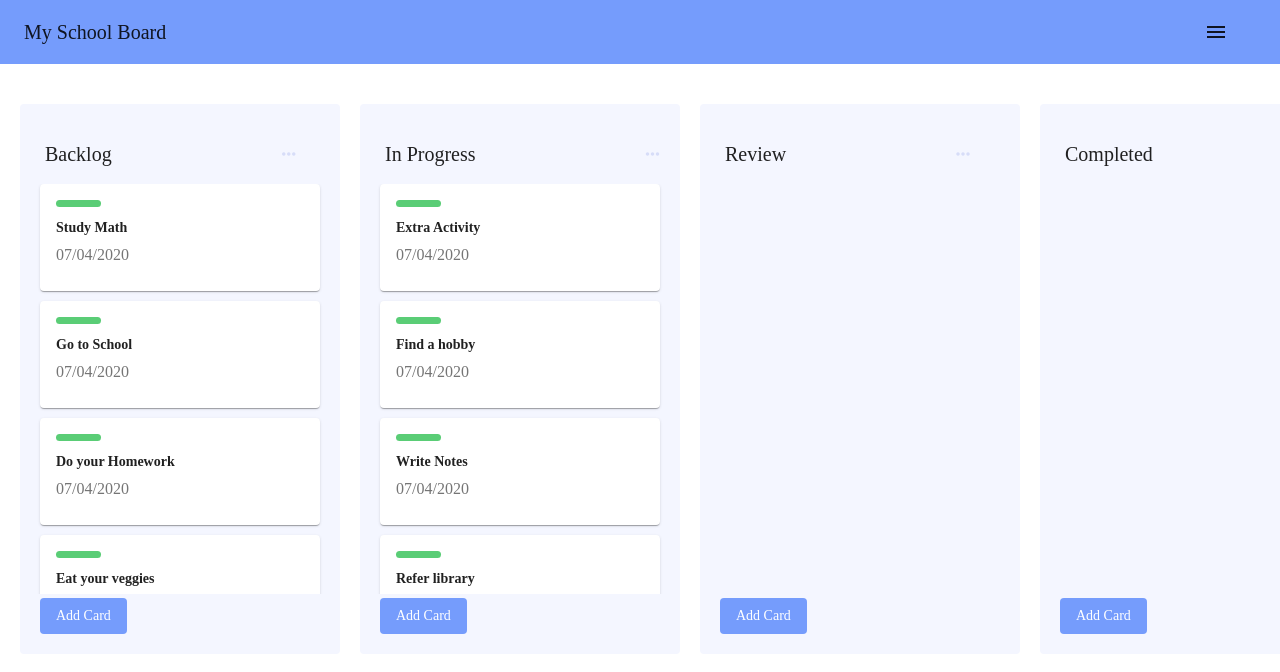
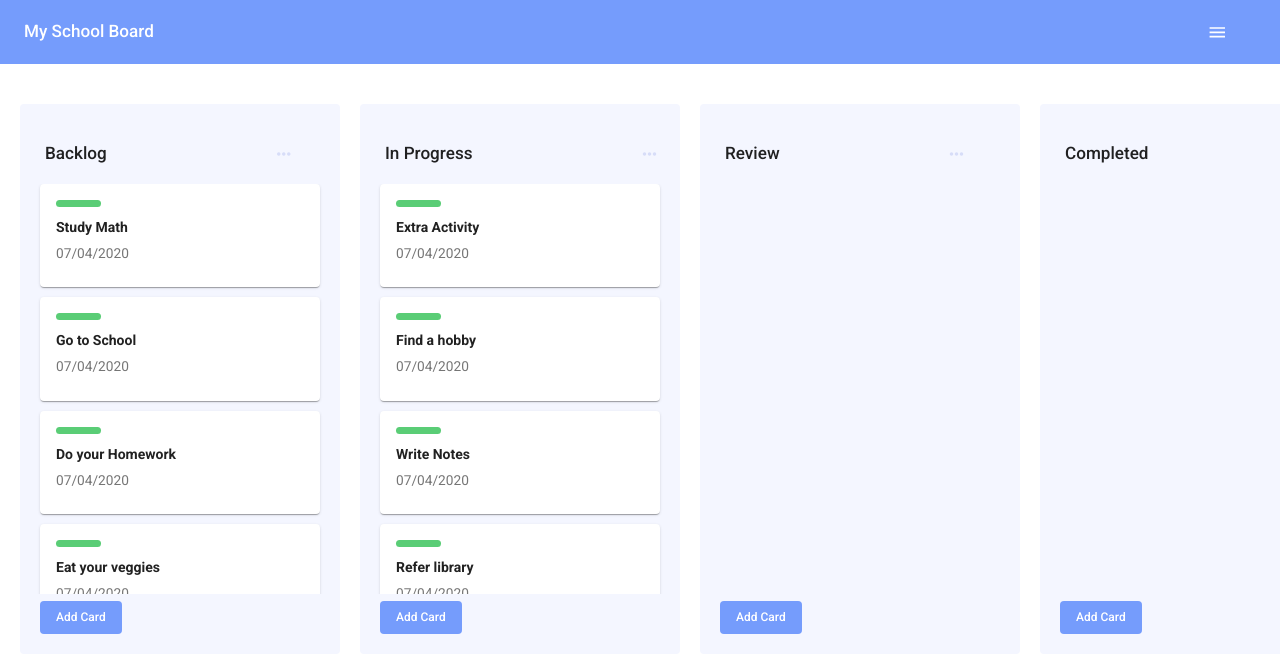
Before and after one commit to hatchways/team-linguini, a React (Create React App) app in the folder client/: page / in a window 1280 px wide. Shown: the top 672 px of the page. Built offline with nearby package versions, Linux system fonts and the light colour scheme.

Commit message:
Reverting the common props in the theme styles to default values as it is conflicting with default UI styles

```diff
--- a/client/src/pages/Login.js
+++ b/client/src/pages/Login.js
@@ -4,7 +4,7 @@ import {useAuth} from "../providers/auth/auth.provider";
 import {authStyle} from '../themes/signup.style';
 import {setIsAuthenticated, fetchUserSuccess, fetchUserRequest, fetchUserFailure} from "../providers/auth/auth.action";
 
-import {AuthForm, RedirectDiv} from '../Components/auth'
+import {AuthForm, RedirectDiv} from '../components/auth'
 import axios from "axios";
 import {Grid, makeStyles} from "@material-ui/core";
 
--- a/client/src/pages/Signup.js
+++ b/client/src/pages/Signup.js
@@ -2,7 +2,7 @@ import React, {useState} from "react";
 import {Grid} from "@material-ui/core";
 import { makeStyles } from '@material-ui/core/styles';
 import {useHistory} from "react-router-dom";
-import { AuthForm, RedirectDiv} from "../Components/auth"
+import { AuthForm, RedirectDiv} from "../components/auth"
 import {authStyle} from '../themes/signup.style';
 import axios from 'axios';
 
--- a/client/src/themes/signup.style.js
+++ b/client/src/themes/signup.style.js
@@ -1,3 +1,4 @@
+/*
 exports.authStyle = {
     vh100: {
         height: '100vh'
@@ -42,3 +43,4 @@ exports.authStyle = {
         }
     }
 }
+*/
--- a/client/src/themes/theme.js
+++ b/client/src/themes/theme.js
@@ -2,8 +2,8 @@ import { createMuiTheme } from "@material-ui/core";
 
 export const theme = createMuiTheme({
   typography: {
-    fontFamily: ['"Montserrat"'].join(', '),
-    fontSize: 14,
+    fontFamily: '"Roboto"',
+    fontSize: 12,
     h1: {
       // could customize the h1 variant as well
     },
@@ -12,6 +12,6 @@ export const theme = createMuiTheme({
     }
   },
   palette: {
-    primary: { main: "#759CFC" }
+    primary: { main: "#DF1B1B" }
   }
 });
```
